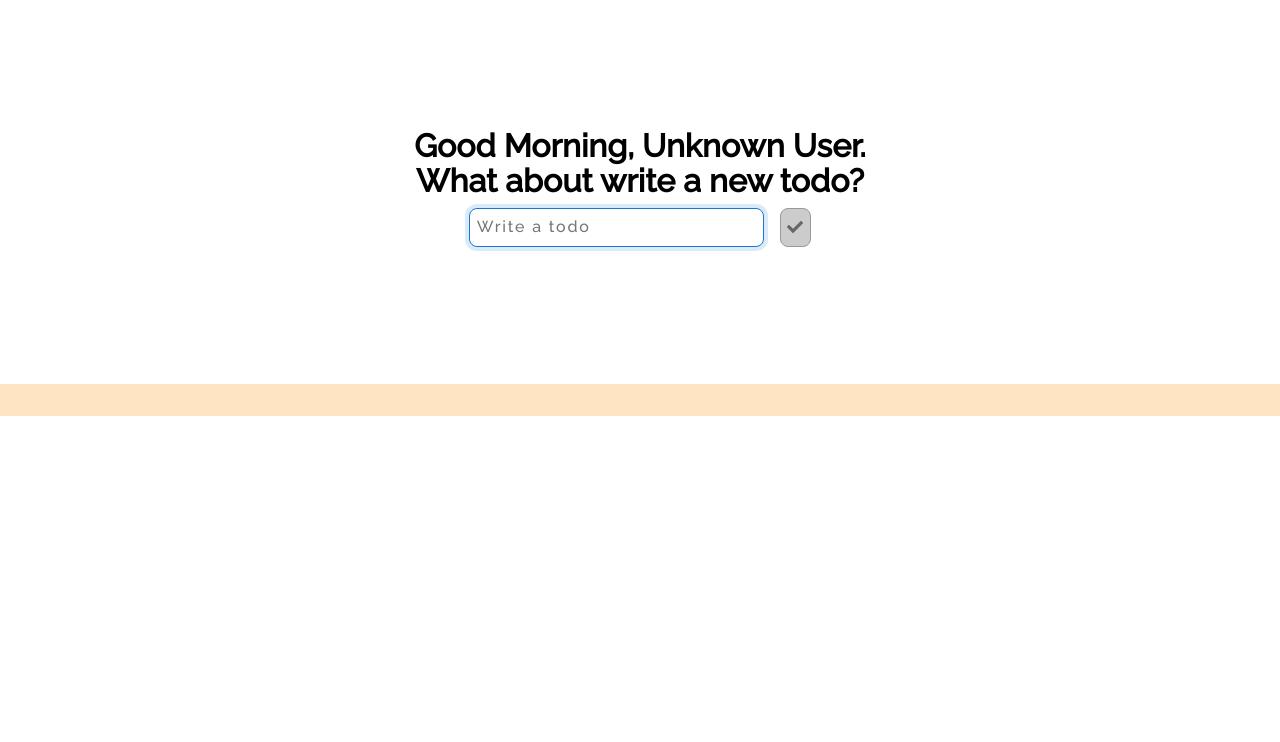
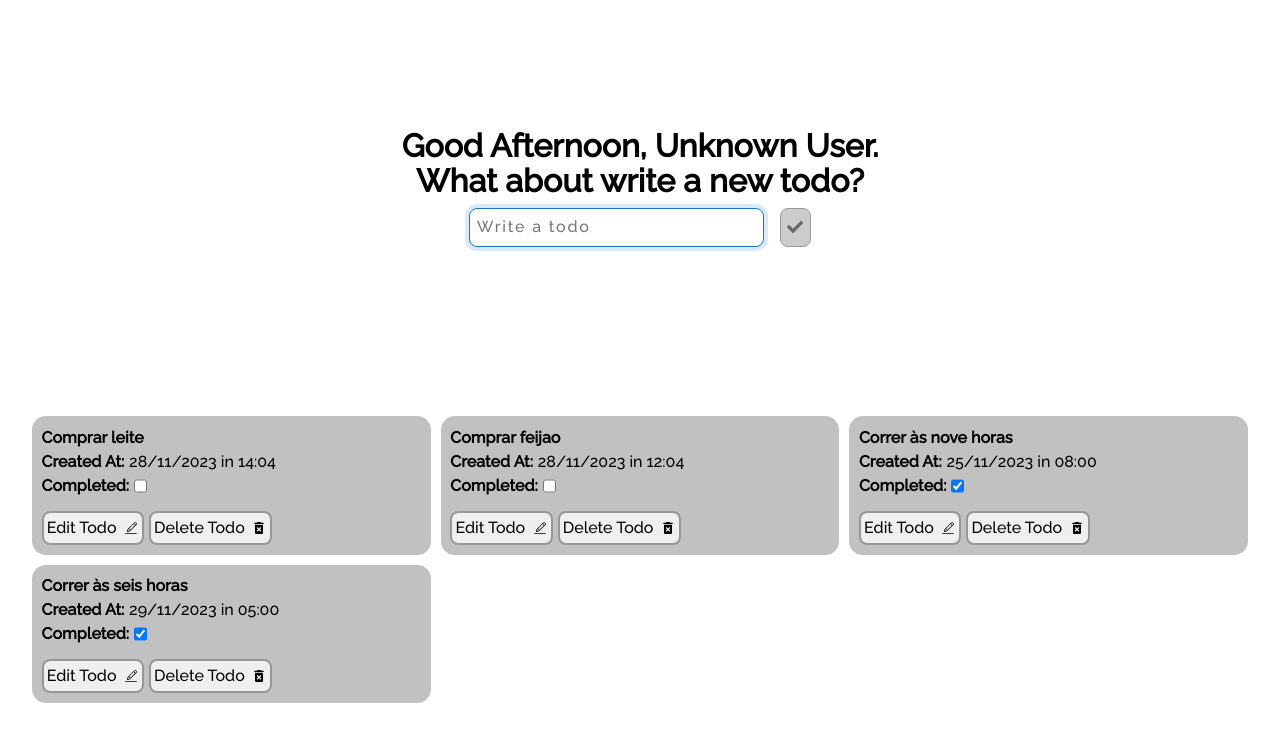
Before and after one commit to kaiohnr/todoList-app-react-redux, a React (Vite) app: page / in a window 1280 px wide. Shown: the top 742 px of the page. Built offline with nearby package versions, Linux system fonts and the light colour scheme.

Commit message:
finished todos style

```diff
--- a/src/features/todos/TodoItem.jsx
+++ b/src/features/todos/TodoItem.jsx
@@ -33,26 +33,38 @@ const TodoItem = ({
 
   return (
     <li className={styles['todo-item']}>
-      <p className={styles['todo-item__title']}>{title}</p>
-      <p className={styles['todo-item__createdDate']}>
-        Created At:{createdDate} in {createdTime}
-      </p>
-      {editedDate ? (
-        <p className={styles['todo-item__editedDate']}>
-          Edited At:{editedDate} in {editedTime}
+      <div className={styles['todo-item__title']}>
+        <p>{title}</p>
+      </div>
+
+      <div className={styles['todo-item__createdDate']}>
+        <p>Created At:</p>
+        <p>
+          {createdDate} in {createdTime}
         </p>
-      ) : (
-        ''
-      )}
-      <p className={styles['todo-item__completed']}>
-        Completed:
+      </div>
+
+      <div className={styles['todo-item__editedDate']}>
+        {editedDate && <p>Edited At:</p>}
+        {editedDate ? (
+          <p>
+            {editedDate} in {editedTime}
+          </p>
+        ) : (
+          ''
+        )}
+      </div>
+
+      <div className={styles['todo-item__completed']}>
+        <p>Completed:</p>
         <input
           className={styles['todo-item__checkbox']}
           type="checkbox"
           defaultChecked={completed}
           onChange={changeCompleteTodo}
         />
-      </p>
+      </div>
+
       <div className={styles['todo-item__options']}>
         <button
           className={styles['todo-item__edit-btn']}
--- a/src/features/todos/TodoItem.module.css
+++ b/src/features/todos/TodoItem.module.css
@@ -1,3 +1,78 @@
-.todo-items {
+.todo-item {
+  font-family: 'Raleway', sans-serif;
+  border-radius: 14px;
+  background-color: #c1c1c1;
+  padding: 0.6rem;
 
+  flex-basis: 33.33333%
 }
+
+.todo-item div {
+  display: flex;
+  gap: 0.3rem;
+}
+
+.todo-item div p:first-child {
+  font-weight: bold;
+}
+
+.todo-item__title {
+  font-weight: bold;
+}
+
+.todo-item__createdDate {
+}
+
+.todo-item__editedDate {
+}
+
+.todo-item__completed {
+}
+
+.todo-item__checkbox {
+}
+
+.todo-item__options {
+  margin-top: 0.8rem;
+  display: flex;
+  gap: 1rem;
+}
+
+.todo-item__edit-btn {
+  padding: 0.2rem;
+  display: flex;
+  justify-content: center;
+  align-items: center;
+  gap: 0.4rem;
+  cursor: pointer;
+  border-radius: 8px;
+  transition: all 0.4s ease;
+  border-radius: 8px;
+  border-width: 2px;
+  border-style: solid;
+  border-color: #979797;
+}
+
+.todo-item__edit-btn:hover {
+  border-color: #005cc8;
+  box-shadow: 1px 1px 16px 1px #a0d0ff;
+}
+
+.todo-item__delete-btn {
+  padding: 0.2rem;
+  display: flex;
+  justify-content: center;
+  align-items: center;
+  gap: 0.4rem;
+  cursor: pointer;
+  transition: all 0.4s ease;
+  border-radius: 8px;
+  border-width: 2px;
+  border-style: solid;
+  border-color: #979797;
+}
+
+.todo-item__delete-btn:hover {
+  border-color: #ff5353;
+  box-shadow: 1px 1px 16px 1px #ffa7a7;
+}
--- a/src/features/todos/TodosList.module.css
+++ b/src/features/todos/TodosList.module.css
@@ -1,15 +1,17 @@
 .todos-container {
   padding: 1rem;
-  background-color: bisque;
 }
 
 .todos-container__list {
-  background-color: cadetblue;
+  border-radius: 12px;
 }
 
 .todos-container__list ul {
+  padding: 1rem;
   list-style: none;
-  display: flex;
-  flex-direction: row;
-  justify-content: space-around;
+  gap: 4rem;
+
+  display: grid;
+  grid-template-columns: 1fr 1fr 1fr;
+  grid-gap: 10px;
 }
--- a/src/features/todos/addTodoForm.jsx
+++ b/src/features/todos/addTodoForm.jsx
@@ -33,9 +33,29 @@ const AddTodoForm = () => {
     dispatch(clearValues());
   }
 
+  let now = new Date();
+
+  let isMorning = now.getHours() > 5 && now.getHours() <= 12;
+  let isAfternoon = now.getHours() > 12 && now.getHours() <= 18;
+  let isEvening = now.getHours() > 18 && now.getHours() <= 22;
+  let isNight = now.getHours() > 22 || now.getHours() <= 5;
+
+  const times = {
+    Morning: isMorning,
+    Afternoon: isAfternoon,
+    Evening: isEvening,
+    Night: isNight,
+  };
+
+  const keysInObj = Object.keys(times);
+
+  const getCurrentTime = keysInObj.filter(function (key) {
+    return times[key];
+  });
+
   return (
     <div className={styles['container']}>
-      <h1>Good Morning, Unknown User. What about write a new todo?</h1>
+      <h1>Good {getCurrentTime[0]}, Unknown User. What about write a new todo?</h1>
       <div className={styles['form-container']}>
         <input
           autoCapitalize="true"
--- a/src/features/todos/todosSlice.jsx
+++ b/src/features/todos/todosSlice.jsx
@@ -4,7 +4,46 @@ import { current } from '@reduxjs/toolkit';
 import moment from 'moment/moment';
 
 const initialState = [
-
+  {
+    id: '1',
+    createdDate: '28/11/2023',
+    createdTime: '14:04',
+    editedDate: '',
+    editedTime: '',
+    title: 'Comprar leite',
+    completed: false,
+    isEditing: false,
+  },
+  {
+    id: '2',
+    createdDate: '28/11/2023',
+    createdTime: '12:04',
+    editedDate: '',
+    editedTime: '',
+    title: 'Comprar feijao',
+    completed: false,
+    isEditing: false,
+  },
+  {
+    id: '3',
+    createdDate: '25/11/2023',
+    createdTime: '08:00',
+    editedDate: '',
+    editedTime: '',
+    title: 'Correr às nove horas',
+    completed: true,
+    isEditing: false,
+  },
+  {
+    id: '4',
+    createdDate: '29/11/2023',
+    createdTime: '05:00',
+    editedDate: '',
+    editedTime: '',
+    title: 'Correr às seis horas',
+    completed: true,
+    isEditing: false,
+  },
 ];
 
 const todosSlice = createSlice({
```
